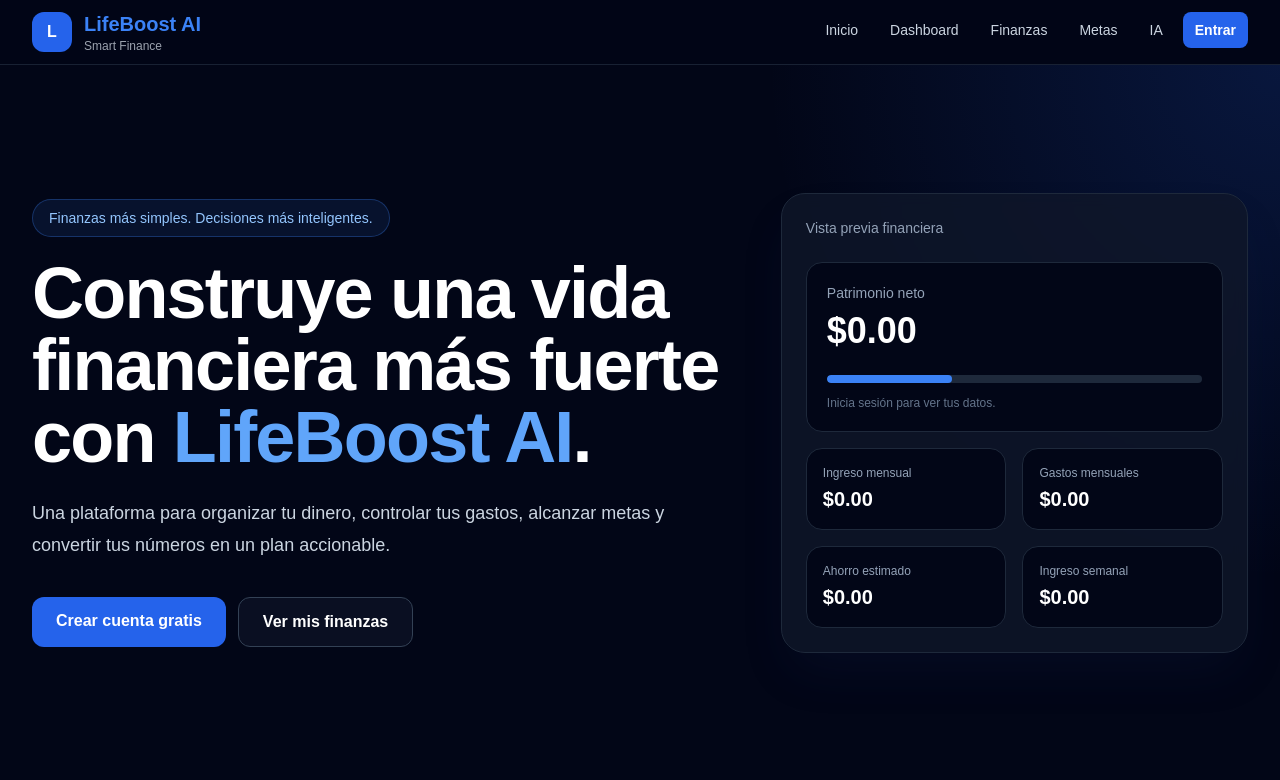
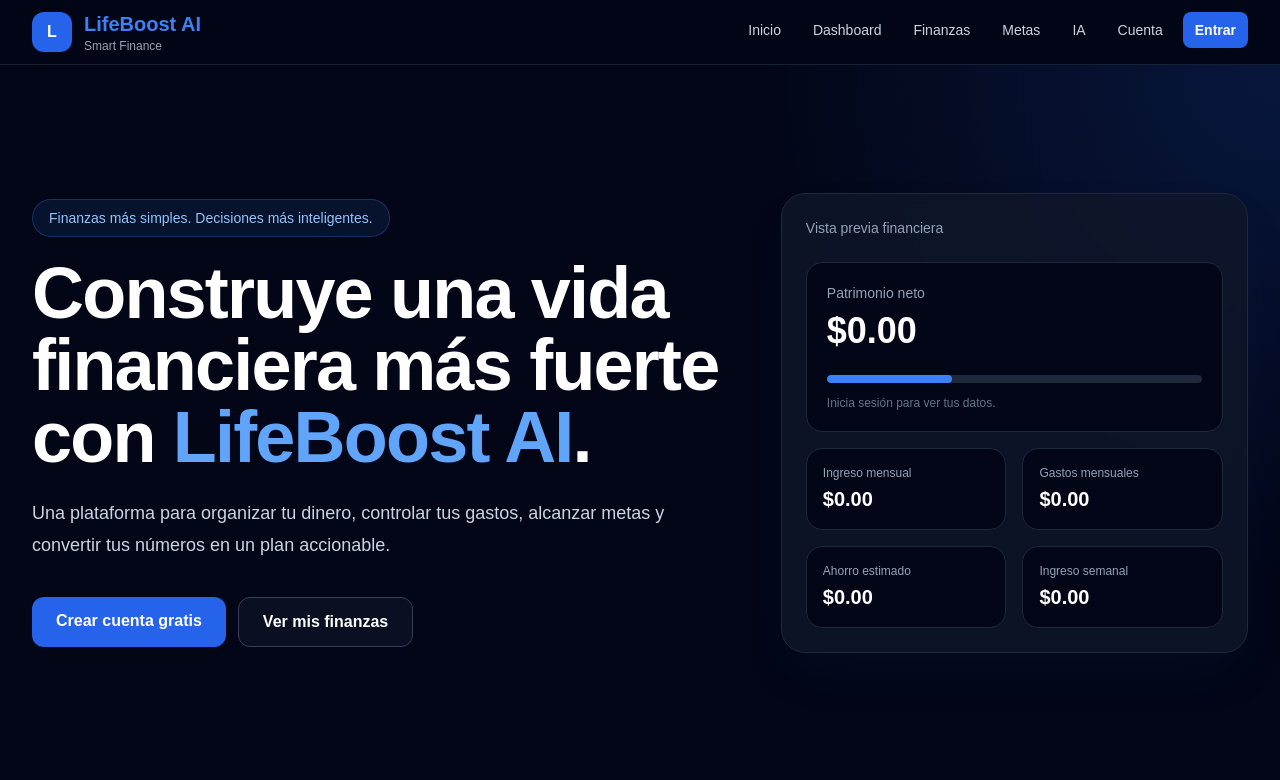
Before and after one commit to RastaGaming24-create/-LifeBoost-AI, a Next.js app: page / in a window 1280 px wide. Shown: the top 780 px of the page. Built offline with nearby package versions, Linux system fonts and the light colour scheme; no server answers.

Commit message:
feat: add account center to navigation

```diff
--- a/components/Navbar.tsx
+++ b/components/Navbar.tsx
@@ -6,7 +6,7 @@ import Logo from "./Logo";
 import { auth } from "../lib/firebase";
 import { useAuth } from "./AuthProvider";
 
-const links = [["Inicio", "/"], ["Dashboard", "/dashboard"], ["Finanzas", "/finances"], ["Metas", "/goals"], ["IA", "/ai"]] as const;
+const links = [["Inicio", "/"], ["Dashboard", "/dashboard"], ["Finanzas", "/finances"], ["Metas", "/goals"], ["IA", "/ai"], ["Cuenta", "/account"]] as const;
 
 export default function Navbar() {
   const { user } = useAuth();
```
